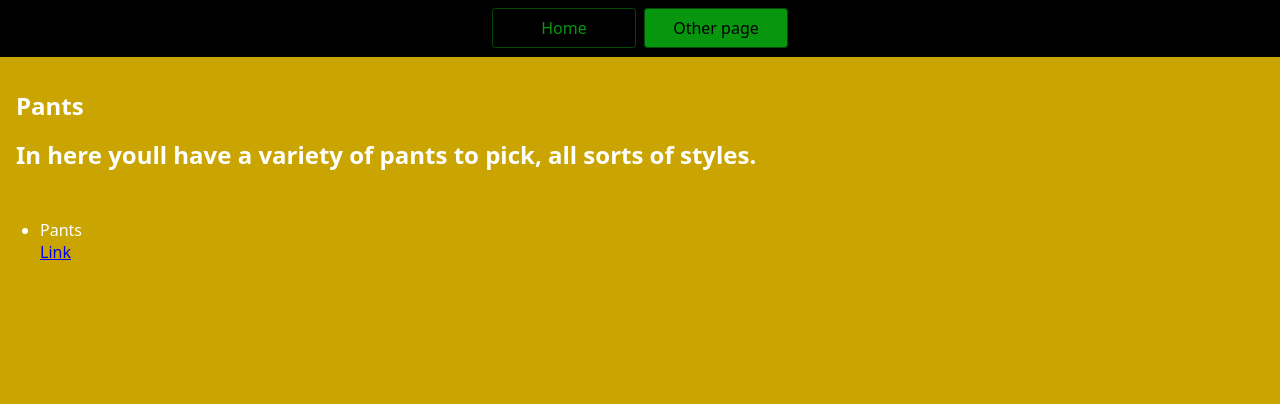
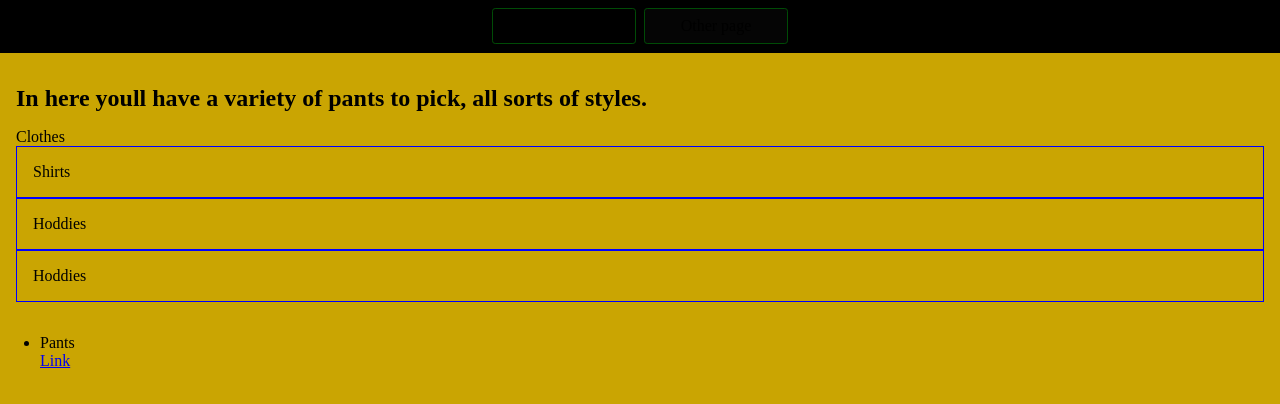
Before and after one commit to JC211065/GithubJC211065, a website: page page2.html in a window 1280 px wide. Drawn offline with Linux system fonts and the light colour scheme; files that its build step writes are made by us from their sources; files whose address does not match are found by name.

Commit message:
Child and parent add on

```diff
--- a/pages/page2.html
+++ b/page2.html
@@ -14,8 +14,18 @@
     </nav>
     <main>
 
-      <h1>Pants</h1>
+
+
+      </div>
+
+      <h1></h1>
       <h1>In here youll have a variety of pants to pick, all sorts of styles.</h1>
+
+      <div class="parent">Clothes</div>
+      <div class="child">Shirts</div>
+      <div class="child">Hoddies</div>
+      <div class="child">Hoddies</div>
+
 
     </main>
     <ul>
--- a/styles.css
+++ b/styles.css
@@ -1,7 +1,7 @@
 :root {
   --background-color:rgb(202, 165, 2);
   --primary-color: solid 1px #000000;
-  --text-color:  #07960e;
+  --text-color:  #000000;
 }
 
 * {
@@ -10,7 +10,7 @@
 
 body {
   margin: 0;
-  font-family: system-ui, sans-serif;
+  font-family: Verdana,
   color: rgb(255, 255, 255);
   background-color: var(--background-color)
 }
@@ -34,12 +34,12 @@
   border: solid 1px rgb(0, 75, 6);
   text-align: center;
   text-decoration: none;
-  color:  #07960e;
+  color:  #000000;
 }
 
 nav a[aria-current='page'] {
   color: #000;
-  background-color: #07960e;
+  background-color: #050505;
 }
 
 main {
@@ -50,3 +50,7 @@
   font-weight: bold;
   font-size: 1.5rem;
 }
+.child{
+  border: solid 1px blue;
+  padding: 1rem;
+}
```
Also changed, not shown: index.html (+1 -1 lines).
